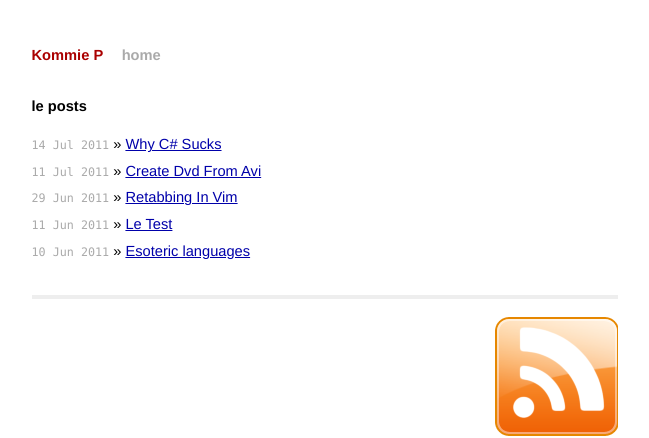
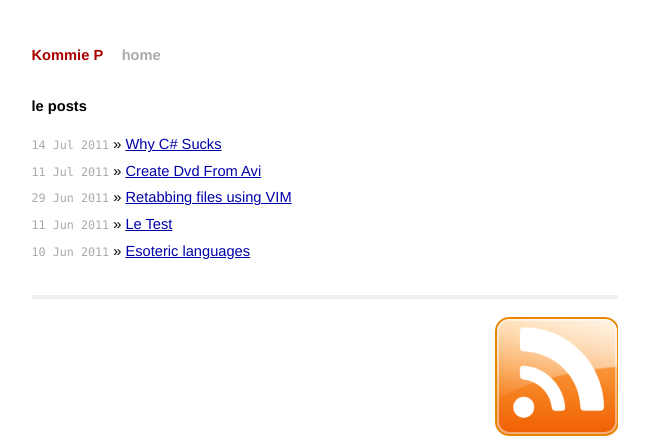
Before and after one commit to ppanyukov/ppanyukov.github.com, a Jekyll site: the page built from index.html, in a window 1280 px wide. Shown: the top 438 px of the page, without its empty margins (315-964 px from the left). Built offline with Jekyll 4.4.1, drawn with Linux system fonts in a browser that asks for light colours; Markdown is read by kramdown in place of the engine named in the settings.

Commit message:
Formatting.

```diff
--- a/_posts/2011-06-29-retabbing-in-vim.md
+++ b/_posts/2011-06-29-retabbing-in-vim.md
@@ -1,3 +1,8 @@
+---
+layout: post
+title: Retabbing files using VIM
+---
+
 # Retabbing files using VIM #
 
 Recently I've made a mistake of using 2 spaces to indent my F# program. After
```
